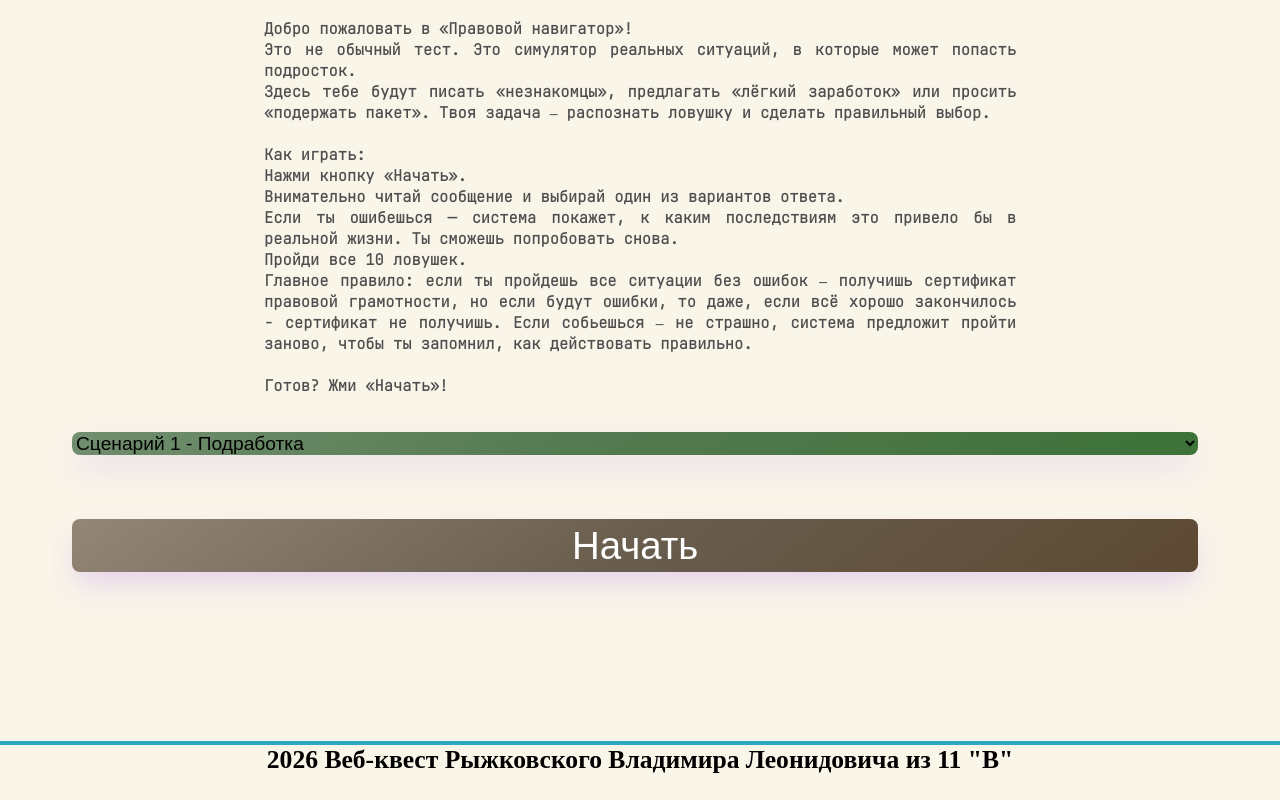
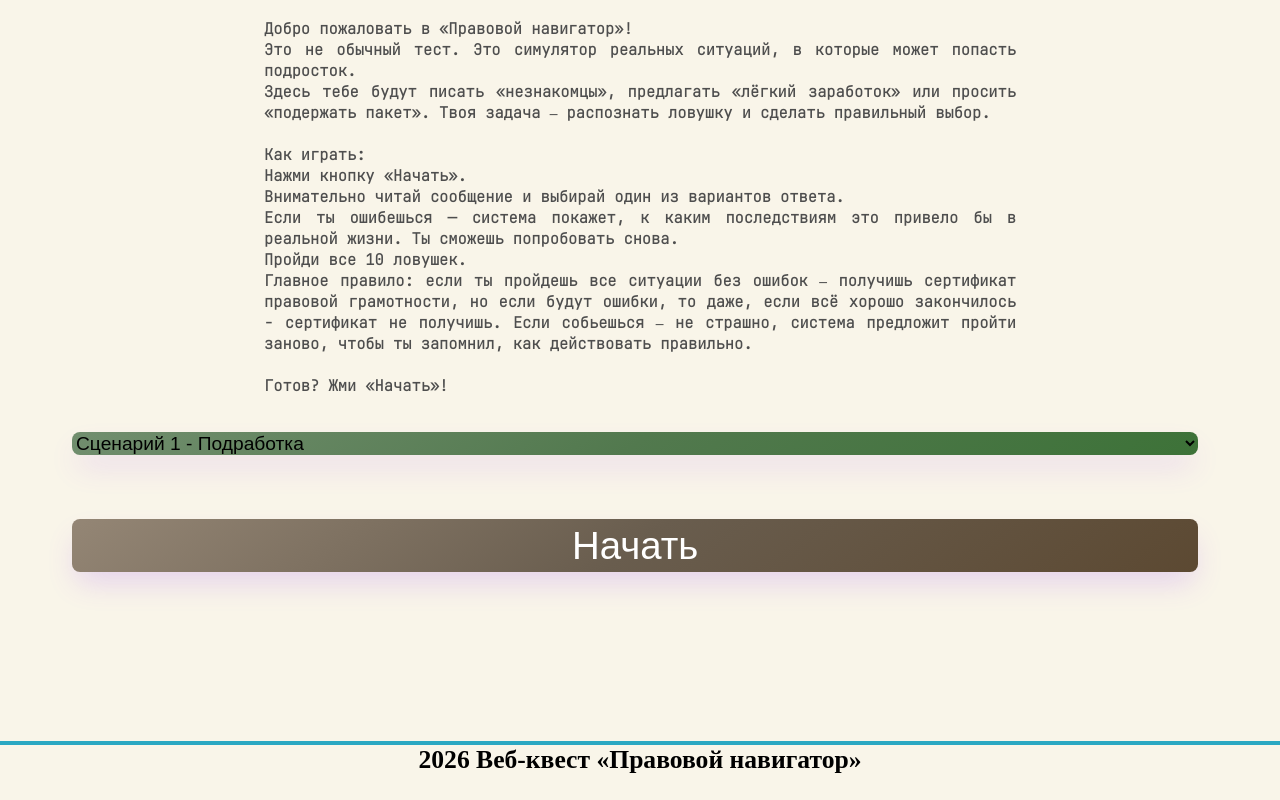
Before and after one commit to Rvl-Vovka/Web-quest, a plain HTML site: page index.html in a window 1280 px wide. Drawn offline with Linux system fonts and the light colour scheme; a web font is replaced by a local one.

Commit message:
removed self-advertizement

```diff
--- a/index.html
+++ b/index.html
@@ -29,7 +29,7 @@
         </select>
         <button style="margin-left: 5vw; margin-right: 5vw; margin-top: 5vw; width: 88vw;" id="start" onclick="initialize()">Начать</button>
 
-        <h4 id="end">2026 Веб-квест Рыжковского Владимира Леонидовича из 11 "В"</h4>
+        <h4 id="end">2026 Веб-квест «Правовой навигатор»</h4>
         <script src="fontkit.umd.min.js"></script>
         <script src="pdf-lib.min.js"></script>
         <script src="script.js"></script>
```
